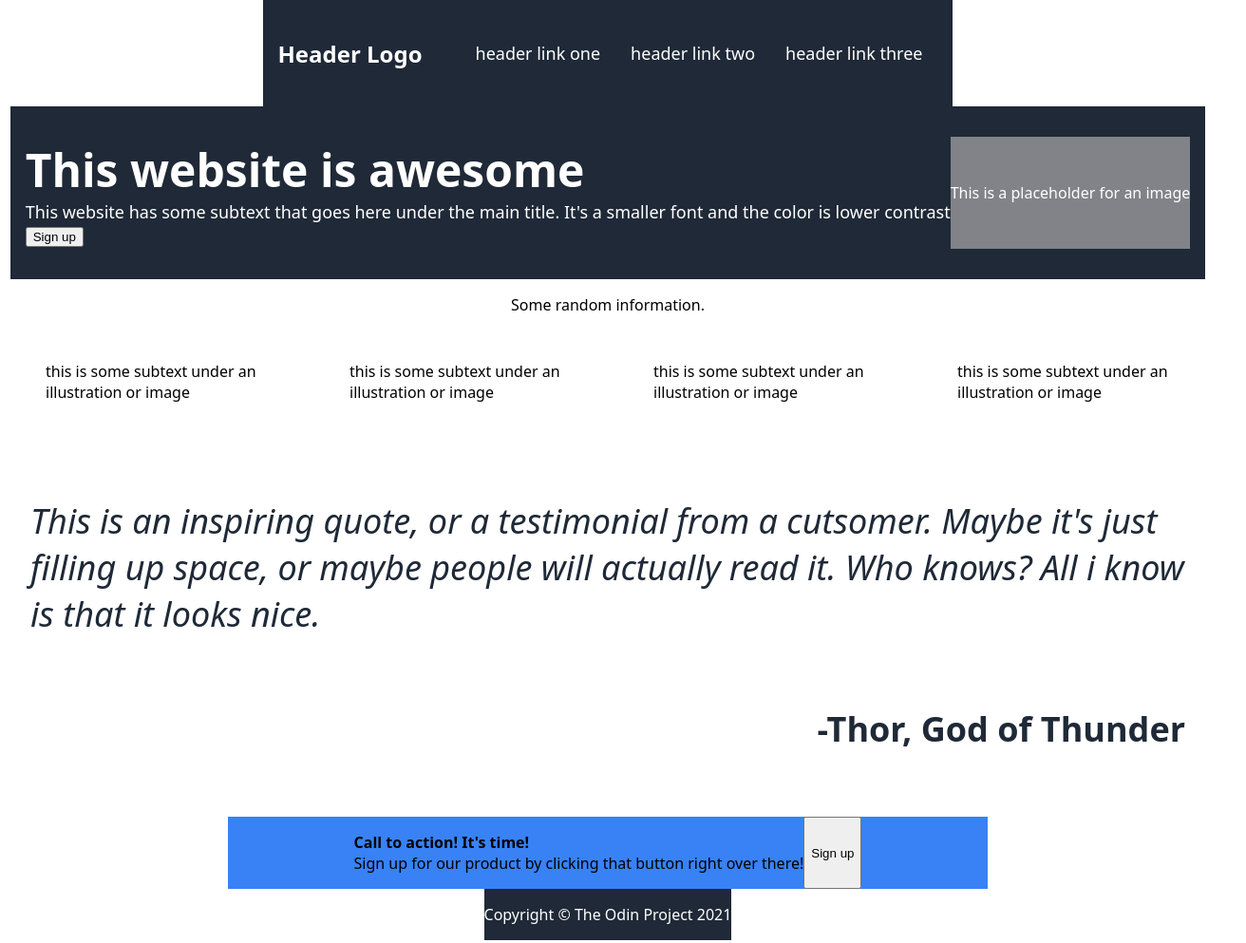
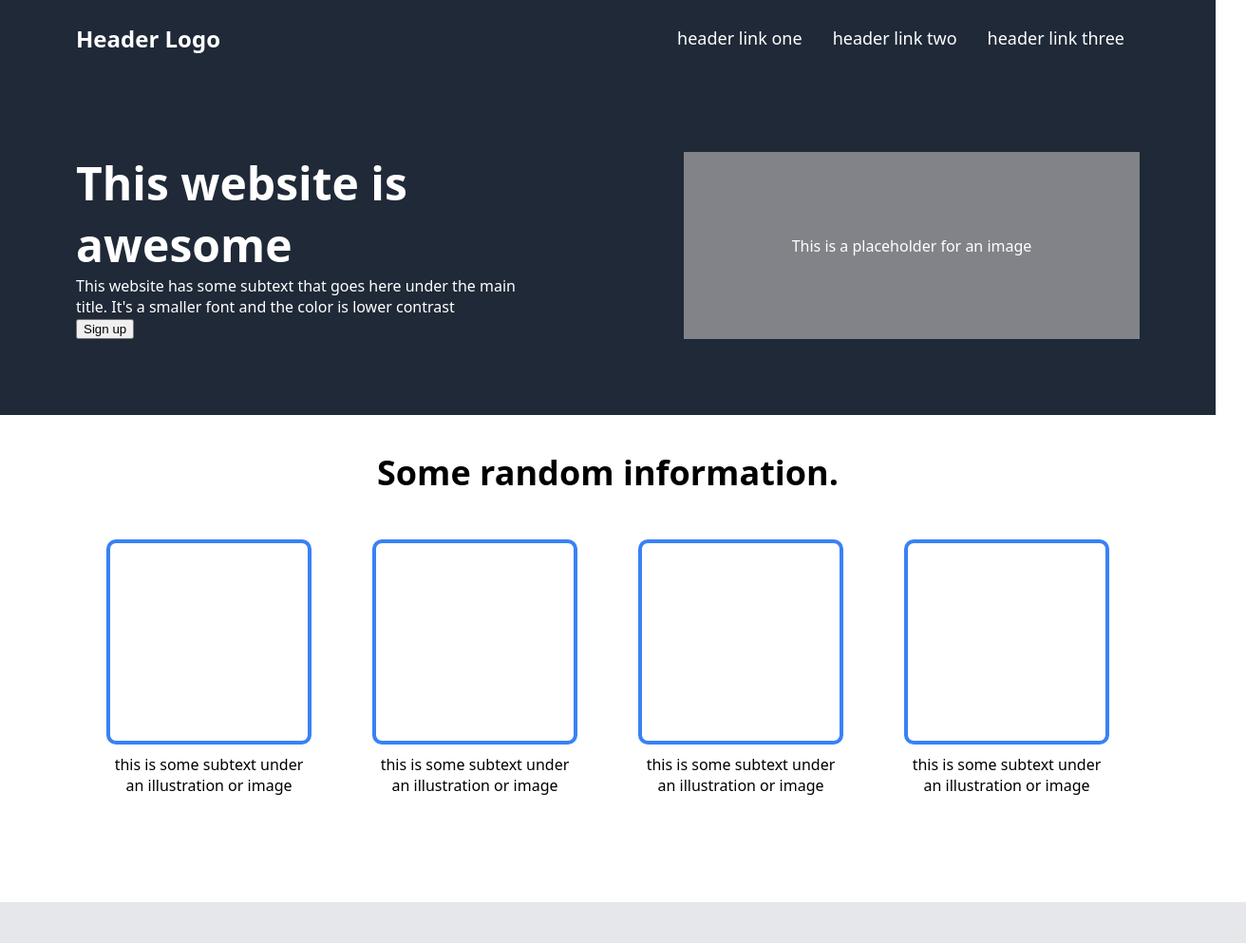
Before and after one commit to Killerb1/Project-Landing-Page, a plain HTML site: page index.html in a window 1280 px wide. Shown: the top 993 px of the page at 95% size, 1312 px wide, since content can reach past the window. Drawn offline with Linux system fonts and the light colour scheme.

Commit message:
Style changes to the overall site structure

```diff
--- a/index.html
+++ b/index.html
@@ -8,7 +8,7 @@
 </head>
 <body>
     <div class="header">
-        <p style="font-size: 24px; font-weight: 800;">Header Logo</p>
+        <p class="logo" style="font-size: 24px; font-weight: 800;">Header Logo</p>
         <div class="links" style="font-size: 18px;">
             <ul>
                 <li>header link one</li>
@@ -18,7 +18,7 @@
         </div>
     </div>
     <div class="partone">
-        <p style="font-size: 18px;">
+        <p class="hero">
             <strong style="font-size: 48px;">This website is awesome</strong> <br>
             This website has some subtext that goes here under the main title. It's a smaller font and the color is lower contrast <br>
             <button>Sign up</button>
@@ -26,16 +26,24 @@
         <p class="img">This is a placeholder for an image</p>
     </div>
     <div class="parttwo">
-        <p>Some random information.</p>
+        <p class="information">Some random information.</p>
         <div class="illustrations">
-           <p> </p>
-           <p>this is some subtext under an illustration or image</p>
-           <p> </p>
-           <p>this is some subtext under an illustration or image</p>
-           <p> </p>
-           <p>this is some subtext under an illustration or image</p>
-           <p> </p>
-           <p>this is some subtext under an illustration or image</p>
+            <div class="illustration1">
+               <p class="illustration"> </p>
+               <p class="subtext">this is some subtext under an illustration or image</p>
+            </div>
+            <div class="illustration2">
+               <p class="illustration"> </p>
+               <p class="subtext">this is some subtext under an illustration or image</p>
+            </div>
+            <div class="illustration3">
+               <p class="illustration"> </p>
+               <p class="subtext">this is some subtext under an illustration or image</p>
+            </div>
+            <div class="illustration4">
+               <p class="illustration"> </p>
+               <p class="subtext">this is some subtext under an illustration or image</p>
+            </div>
         </div>
     </div>
     <div class="partthree">
--- a/style.css
+++ b/style.css
@@ -1,3 +1,4 @@
+
 body {
     display: flex;
     flex-direction: column;
@@ -13,11 +14,18 @@ body {
     height: 80px;
     align-items: center;
     padding: 1rem;
+    width: 100%;
+    padding: 0;
+}
+
+.logo {
+    margin-left: 5rem;
 }
 
 ul {
     display: flex;
     justify-content: space-around;
+    margin-right: 5rem;
 }
 
 li {
@@ -30,28 +38,60 @@ li {
     background-color: #1f2937;
     color: white;
     justify-content: space-between;
-    padding: 1rem;
+    width: 100%;
+}
+
+.hero {
+    width: 50%;
+    margin: 5rem;
 }
 
 .img {
+    width: 50%;
     background-color: #818388;
     display: flex;
     justify-content: center;
     align-items: center;
+    margin: 5rem;
 }
 
 .parttwo {
     display: flex;
     flex-direction: column;
     align-items: center;
+    width: 100%;
+    padding: 0;
+}
+
+.information {
+    font-size: 36px;
+    font-weight: 900;
+}
+
+.illustration {
+    aspect-ratio: 1 / 1;
+    width: auto;
+    border: #3882f6;
+    border-width: 4px;
+    border-style: solid;
+    border-radius: 10px;
+    margin: 2rem;
+    margin-bottom: 10px;
+    margin-top: 10px;
 }
 
 .illustrations {
     display: flex;
+    margin-left: 5rem;
+    margin-right: 5rem;
+    margin-bottom: 5rem;
 }
 
-.illustrations p {
-    padding: 1rem;
+.subtext {
+    padding: 2rem;
+    padding-top: 0;
+    margin: 0;
+    text-align: center;
 }
 
 .partthree {
@@ -60,17 +100,27 @@ li {
     padding: 2rem;
     font-size: 36px;
     color: #1f2937;
+    width: 100%;
+    background-color: #e5e7eb;
 }
 
 .quote {
     font-style: italic;
     font-weight: 400;
+    padding-left: 10rem;
+    padding-top: 10rem;
+    padding-right: 10rem;
+    margin-bottom: 0;
 }
 
 
 .thor {
     display: flex;
     justify-content: end;
+    padding-left: 10rem;
+    padding-bottom: 10rem;
+    padding-right: 10rem;
+    margin-top: 0;
 }
 
 .partfour {
@@ -79,6 +129,15 @@ li {
     justify-content: center;
     background-color: #3882f6;
     width: 50rem;
+    margin: 2rem;
+}
+
+.partfour p {
+    margin: 2rem;
+}
+
+.partfour button {
+    margin: 2rem;
 }
 
 .footer {
@@ -86,4 +145,6 @@ li {
     justify-content: center;
     background-color: #1f2937;
     color: white;
+    width: 100%;
+    padding: 0;
 }
```
